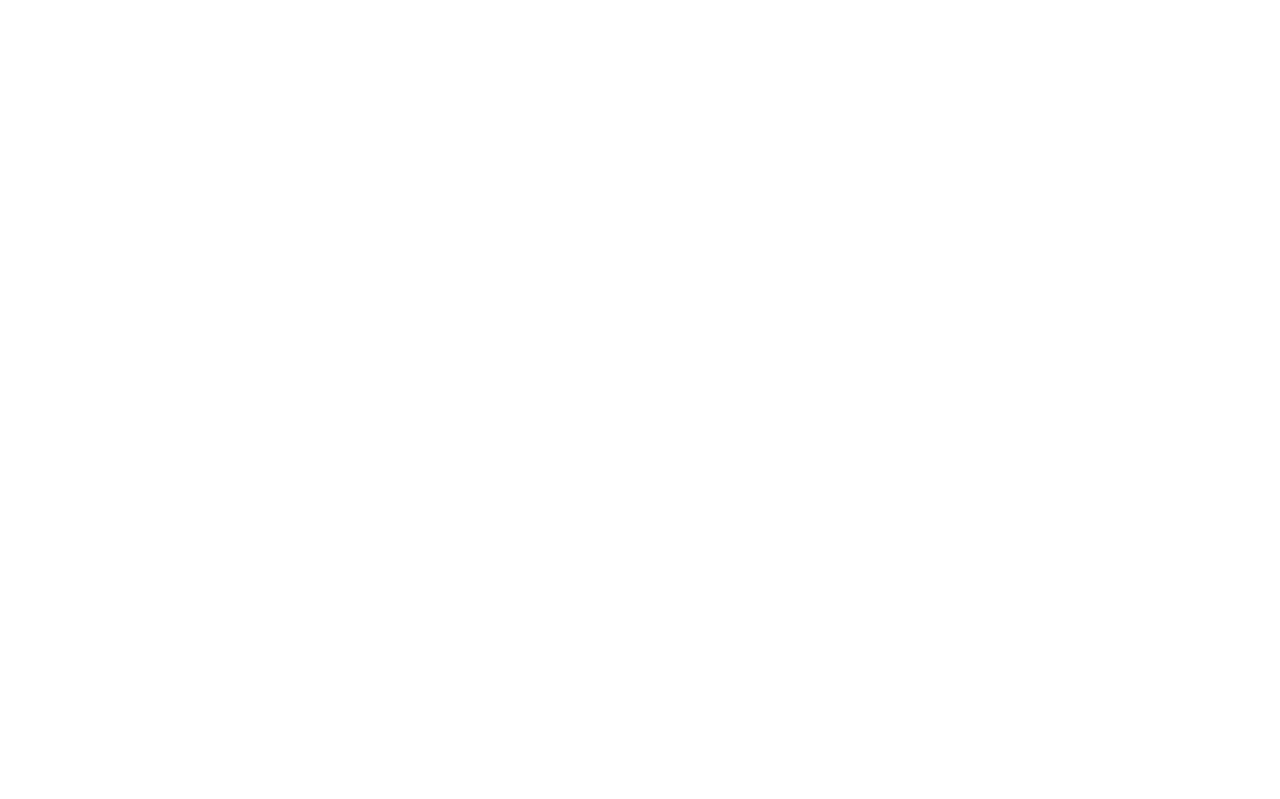
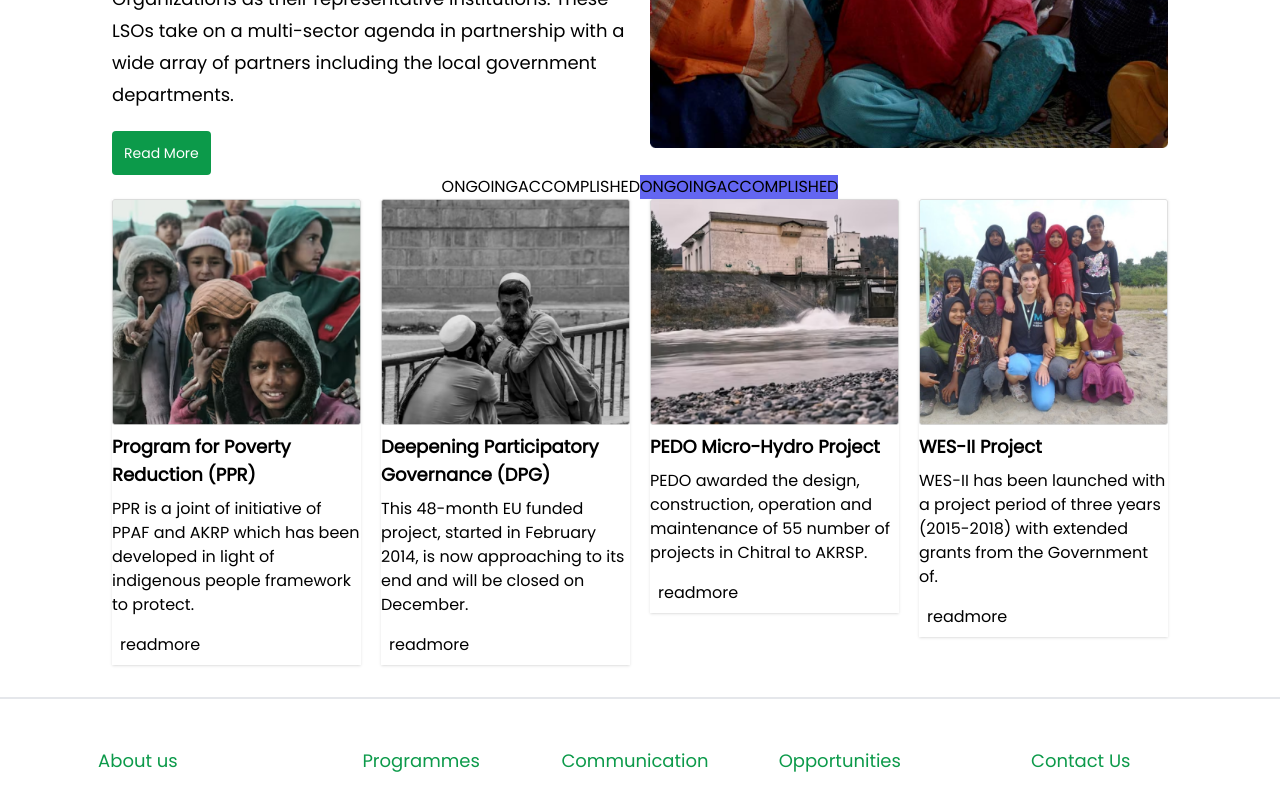
Before and after one commit to AyazAslam101/AKRSP, a Next.js app: page / in a window 1280 px wide. Shown: the part 780-1579 px from the top of the page. Before the commit the page ends 800 px from the top, so only its background shows below. Built offline with nearby package versions, Linux system fonts and the light colour scheme.

Commit message:
created project component

```diff
--- a/components/Cards.tsx
+++ b/components/Cards.tsx
@@ -1,24 +1,23 @@
-import React from 'react'
+import React from "react";
 import Image from "next/image";
 
-function Cards({img,title,description,readMore}:any) {
+function Cards({ img, title, description, readMore }: any) {
   return (
-    <div className='bg blue'>
-<div className='flex '>
-  <div className=''>
-
-        <Image src={img} alt="alt" />
-  </div>
-  <div>
-
-        <h6>{title}</h6>
-        <p>{description}</p>
-        <button>{readMore}</button>
-  </div>
-  </div>
-
+    <div className="container mx-auto">
+      <div className="shadow">
+        <div className=" ">
+          <Image src={img} alt="alt " layout="responsive" />
+        </div>
+        <div className="mt-2">
+          <h6 className="font-bold mb-2 text-lg">{title}</h6>
+          <p className="">{description}</p>
+          <button className="mt-2 px-2 py-2 rounded">
+            {readMore }
+          </button>
+        </div>
+      </div>
     </div>
-  )
+  );
 }
 
-export default Cards
+export default Cards;
--- a/components/Navbar/Navbar.tsx
+++ b/components/Navbar/Navbar.tsx
@@ -21,7 +21,7 @@
       <div className="mx-auto sm:px-4 lg:px-8 m-1">
         <div className="flex-shrink-0 flex justify-center items-baseline justify-between ">
           <div className="px-2 ml-2">
-            <a href="/">
+            <a href="y">
               <Image
                 src={Logo}
                 alt="Picture of the author"
--- a/components/Projects.tsx
+++ b/components/Projects.tsx
@@ -4,6 +4,7 @@
 import project2 from "../public/project2.png";
 import project3 from "../public/project3.png";
 import project4 from "../public/project4.png";
+import Button from "./Button";
 
 function Projects() {
   const projects = [
@@ -13,16 +14,48 @@
       description:
         "PPR is a joint of initiative of PPAF and AKRP which has been developed in light of indigenous people framework to protect.  ",
       readMore: "readmore",
-    }
+    },
+    {
+      img: project2,
+      title: "Deepening Participatory Governance (DPG)",
+      description:
+        "This 48-month EU funded project, started in February 2014, is now approaching to its end and will be closed on December. ",
+      readMore: "readmore",
+    },
+    {
+      img: project3,
+      title: "PEDO Micro-Hydro Project",
+      description:
+        "PEDO awarded the design, construction, operation and maintenance of 55 number of projects in Chitral to AKRSP.",
+      readMore: "readmore",
+    },
+    {
+      img: project4,
+      title: "WES-II Project",
+      description:
+        "WES-II has been launched with a project period of three years (2015-2018) with extended grants from the Government of. ",
+      readMore: "readmore",
+    },
   ];
   return (
-    <div>
-      <h2 className="mb-10">Projects</h2>
+  <div>
+
+    <div className="flex justify-center">
+    <div className="">
+        <button>ONGOING</button>
+        <button>ACCOMPLISHED</button>
+          </div>
+ <div className="bg-indigo-500 justify-end">
+          <button>ONGOING</button>
+          <button>ACCOMPLISHED</button></div>
+    </div>
+
+    <div className="grid grid-cols-4 gap-5">
       {projects.map((project, index) => {
         const { img, description, title, readMore } = project;
         return (
           <Cards
-            key={index}
+          key={index}
             img={img}
             description={description}
             title={title}
@@ -31,31 +64,8 @@
         );
       })}
     </div>
+            </div>
   );
 }
 
 export default Projects;
-
-
-// ,
-//     {
-//       img: project2,
-//       title: "Deepening Participatory Governance (DPG)",
-//       description:
-//         "This 48-month EU funded project, started in February 2014, is now approaching to its end and will be closed on December. ",
-//       readMore: "readmore",
-//     },
-//     {
-//       img: project3,
-//       title: "PEDO Micro-Hydro Project",
-//       description:
-//         "PEDO awarded the design, construction, operation and maintenance of 55 number of projects in Chitral to AKRSP.",
-//       readMore: "readmore",
-//     },
-//     {
-//       img: project4,
-//       title: "WES-II Project",
-//       description:
-//         "WES-II has been launched with a project period of three years (2015-2018) with extended grants from the Government of. ",
-//       readMore: "readmore",
-//     },
--- a/pages/index.tsx
+++ b/pages/index.tsx
@@ -9,9 +9,9 @@
 
 export default function Home() {
   return (
-    // <Layout>
-      // <Header/>
+    <Layout>/
+      <Header/>
       <Projects/>
-    // </Layout>
+    </Layout>
   )
 }
```
Also changed, not shown: public/project4.png.
